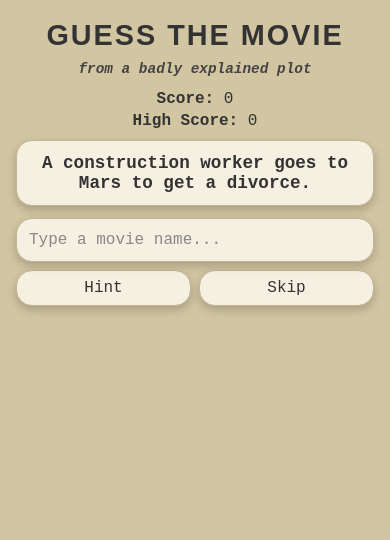
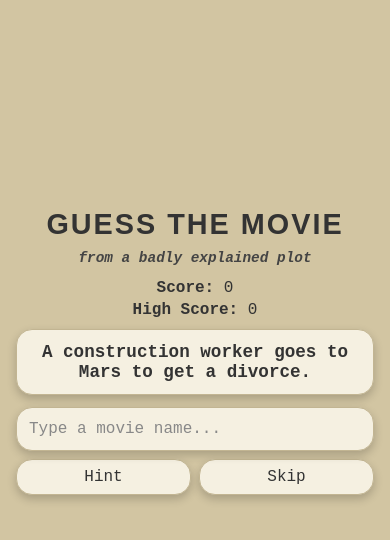
Before and after one commit to astoneham1/movie-plots, a plain HTML site: page index.html in a window 390 px wide. Drawn offline with Linux system fonts and the light colour scheme; a web font is replaced by a local one.

Commit message:
mobile updates

```diff
--- a/style.css
+++ b/style.css
@@ -261,8 +261,9 @@ h3 {
 }
 @media (max-width: 600px) {
     body {
-        justify-content: flex-start;
-        padding-top: 20px;
+        justify-content: center;
+        padding-bottom: 10dvh; /* Push content slightly up from center */
+        box-sizing: border-box;
         overflow-y: scroll; /* Force scrollbar to prevent layout shifts */
     }
 
```
